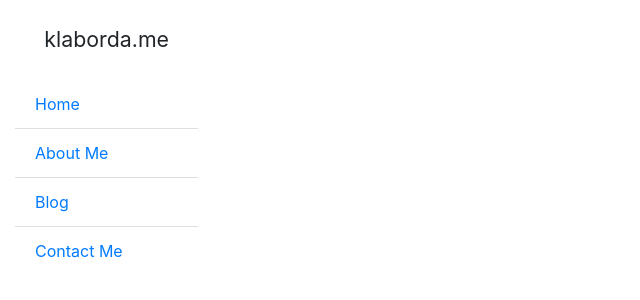
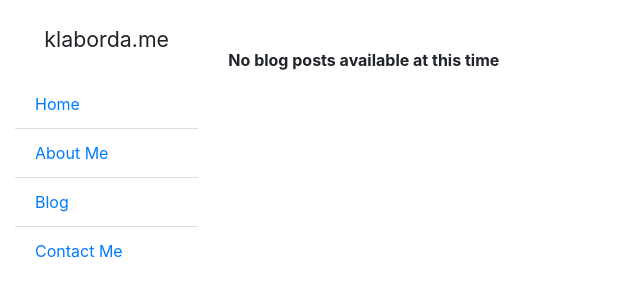
Before and after one commit to klaborda/klaborda.me, a React (Create React App) app: page /blog in a window 1280 px wide. Shown: the top 300 px of the page, without its empty margins (0-640 px from the left). Built offline with nearby package versions, Linux system fonts and the light colour scheme.

Commit message:
fix: add fallback if no blogs load

```diff
--- a/src/BlogList.js
+++ b/src/BlogList.js
@@ -43,6 +43,7 @@ function BlogList() {
             </>
           );
         })}
+      {!data && <b>No blog posts available at this time</b>}
     </div>
   );
 }
```
